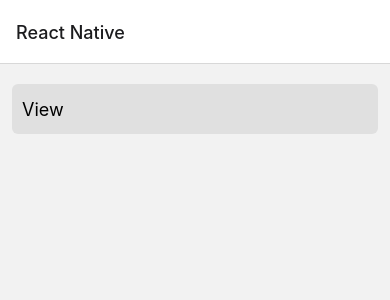
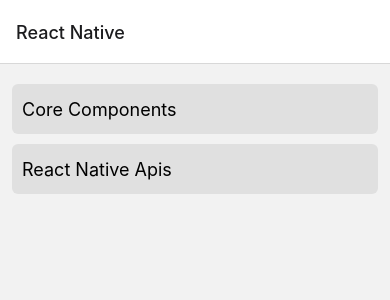
Before and after one commit to SuryaKarmakar/React-Native-Documentation, a React Native app: screen / in a window 390 px wide. Shown: the top 300 px of the page. Built offline with nearby package versions, Linux system fonts and the light colour scheme.

Commit message:
code refactor

```diff
--- a/App.js
+++ b/App.js
@@ -2,7 +2,7 @@
 import {NavigationContainer} from '@react-navigation/native';
 import {createStackNavigator} from '@react-navigation/stack';
 
-import Routes from './src/resource/routes';
+import Routes from './src/routes';
 
 const App = () => {
   const Stack = createStackNavigator();
--- a/src/HomeScreen/index.js
+++ b/src/CoreComponents/index.js
@@ -3,14 +3,14 @@
 import {useNavigation} from '@react-navigation/native';
 
 import Styles from './styles';
-import Routes from '../resource/routes';
+import {RouteCoreComponents} from '../routes';
 
-const HomeScreen = () => {
+const CoreComponents = () => {
   const navigation = useNavigation();
 
   return (
     <ScrollView style={Styles.container}>
-      {Routes?.slice(1)?.map((item, index) => (
+      {RouteCoreComponents?.map((item, index) => (
         <TouchableOpacity
           key={index}
           activeOpacity={0.6}
@@ -23,4 +23,4 @@
   );
 };
 
-export default HomeScreen;
+export default CoreComponents;
--- /dev/null
+++ b/src/ReactNative/index.js
@@ -0,0 +1,26 @@
+import React from 'react';
+import {ScrollView, TouchableOpacity, Text} from 'react-native';
+import {useNavigation} from '@react-navigation/native';
+
+import Styles from './styles';
+import Routes from '../routes';
+
+const ReactNative = () => {
+  const navigation = useNavigation();
+
+  return (
+    <ScrollView style={Styles.container}>
+      {Routes?.slice(1)?.map((item, index) => (
+        <TouchableOpacity
+          key={index}
+          activeOpacity={0.6}
+          onPress={() => navigation.navigate(item.name)}
+          style={Styles.labelContainer}>
+          <Text style={Styles.textStyle}>{item.name}</Text>
+        </TouchableOpacity>
+      ))}
+    </ScrollView>
+  );
+};
+
+export default ReactNative;
--- /dev/null
+++ b/src/ReactNative/styles.js
@@ -0,0 +1,22 @@
+import {StyleSheet} from 'react-native';
+
+const Styles = StyleSheet.create({
+  container: {
+    paddingHorizontal: 12,
+    paddingTop: 20,
+  },
+  labelContainer: {
+    width: '100%',
+    height: 50,
+    backgroundColor: '#E0E0E0',
+    borderRadius: 6,
+    justifyContent: 'center',
+    paddingHorizontal: 10,
+    marginBottom: 10,
+  },
+  textStyle: {
+    fontSize: 18,
+  },
+});
+
+export default Styles;
--- /dev/null
+++ b/src/ReactNativeApis/index.js
@@ -0,0 +1,26 @@
+import React from 'react';
+import {ScrollView, TouchableOpacity, Text} from 'react-native';
+import {useNavigation} from '@react-navigation/native';
+
+import Styles from './styles';
+import {RouteReactNativeApis} from '../routes';
+
+const ReactNativeApis = () => {
+  const navigation = useNavigation();
+
+  return (
+    <ScrollView style={Styles.container}>
+      {RouteReactNativeApis?.map((item, index) => (
+        <TouchableOpacity
+          key={index}
+          activeOpacity={0.6}
+          onPress={() => navigation.navigate(item.name)}
+          style={Styles.labelContainer}>
+          <Text style={Styles.textStyle}>{item.name}</Text>
+        </TouchableOpacity>
+      ))}
+    </ScrollView>
+  );
+};
+
+export default ReactNativeApis;
--- /dev/null
+++ b/src/ReactNativeApis/styles.js
@@ -0,0 +1,22 @@
+import {StyleSheet} from 'react-native';
+
+const Styles = StyleSheet.create({
+  container: {
+    paddingHorizontal: 12,
+    paddingTop: 20,
+  },
+  labelContainer: {
+    width: '100%',
+    height: 50,
+    backgroundColor: '#E0E0E0',
+    borderRadius: 6,
+    justifyContent: 'center',
+    paddingHorizontal: 10,
+    marginBottom: 10,
+  },
+  textStyle: {
+    fontSize: 18,
+  },
+});
+
+export default Styles;
--- a/src/resource/routes.js
+++ /dev/null
@@ -1,15 +0,0 @@
-import HomeScreen from '../HomeScreen';
-import ViewRN from '../components/ViewRN';
-
-const Routes = [
-  {
-    name: 'React Native',
-    component: HomeScreen,
-  },
-  {
-    name: 'View',
-    component: ViewRN,
-  },
-];
-
-export default Routes;
--- /dev/null
+++ b/src/routes.js
@@ -0,0 +1,26 @@
+import ReactNative from './ReactNative';
+import CoreComponents from './CoreComponents';
+import ReactNativeApis from './ReactNativeApis';
+
+export const RouteCoreComponents = [];
+
+export const RouteReactNativeApis = [];
+
+const Routes = [
+  {
+    name: 'React Native',
+    component: ReactNative,
+  },
+  {
+    name: 'Core Components',
+    component: CoreComponents,
+  },
+  {
+    name: 'React Native Apis',
+    component: ReactNativeApis,
+  },
+  ...RouteCoreComponents,
+  ...RouteReactNativeApis,
+];
+
+export default Routes;
```
Also changed, not shown: metro.config.js (+0 -8 lines), src/CoreComponents/styles.js (renamed from src/HomeScreen/styles.js), 1 other file (tests, documents, lock files or other folders).
